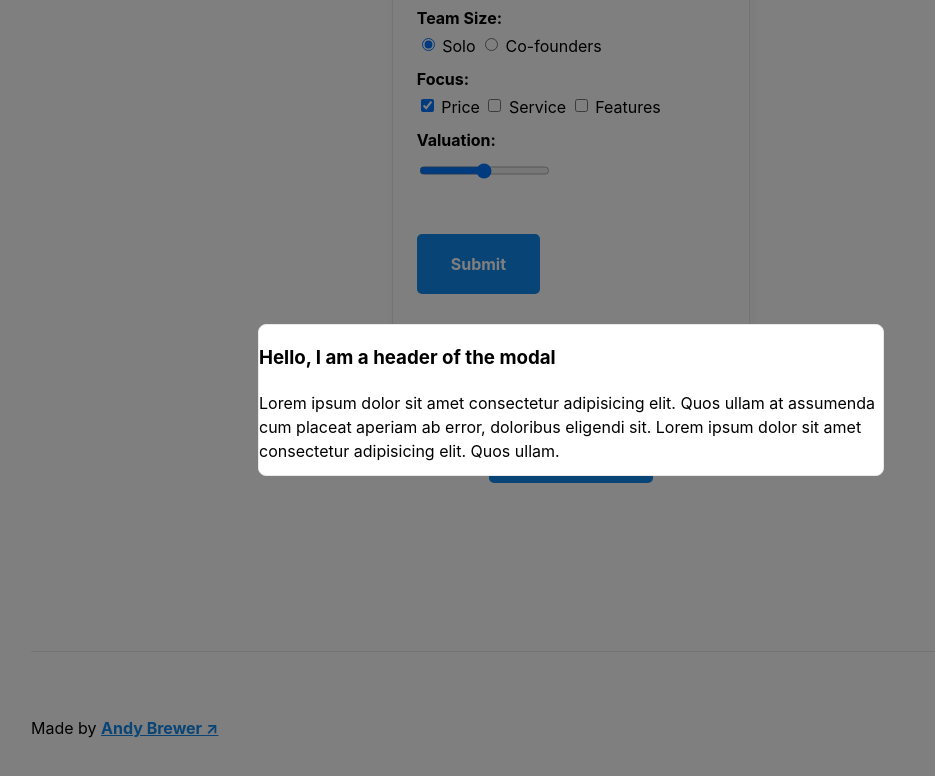
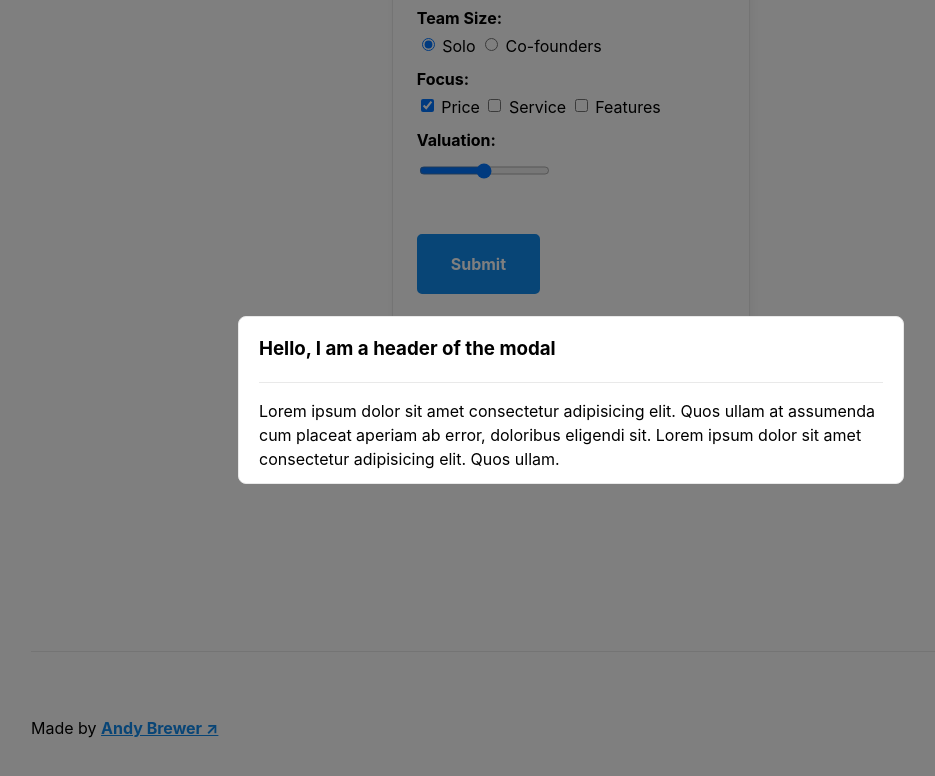
Before and after one commit to andybrewer/mvp, a website: page index.html in a window 1280 px wide. Both pictures are taken after a click on the button "Open Dialog". Shown: the part 7786-8562 px from the top of the page, without its empty margins (69-1004 px from the left). Drawn offline with Linux system fonts and the light colour scheme.

Commit message:
feat: dialog style enhancements (#127)
* add horizontal padding to dialog

* reduce vertical padding for hr element inside dialog

* add example horizontal rule in dialog

```diff
--- a/index.html
+++ b/index.html
@@ -396,6 +396,7 @@
 
         <dialog popover id="dialog-modal">
           <h3>Hello, I am a header of the modal</h3>
+          <hr>
           <p>
             Lorem ipsum dolor sit amet consectetur adipisicing elit. Quos ullam at assumenda cum placeat aperiam ab error, doloribus eligendi sit. Lorem ipsum dolor sit amet consectetur adipisicing
             elit. Quos ullam.
--- a/mvp.css
+++ b/mvp.css
@@ -464,7 +464,8 @@ dialog {
   max-width: 90%;
   max-height: 85dvh;
   margin: auto;
-  padding: 0;
+  padding-block: 0;
+  padding-inline: 20px;
   border: 1px solid var(--color-bg-secondary);
   border-radius: 0.5rem;
   overscroll-behavior: contain;
@@ -508,6 +509,10 @@ dialog::backdrop {
     opacity: 1;
     transform: translateY(0);
   }
+}
+
+dialog hr {
+  margin-block: 1rem;
 }
 
 /* Tables */
```
